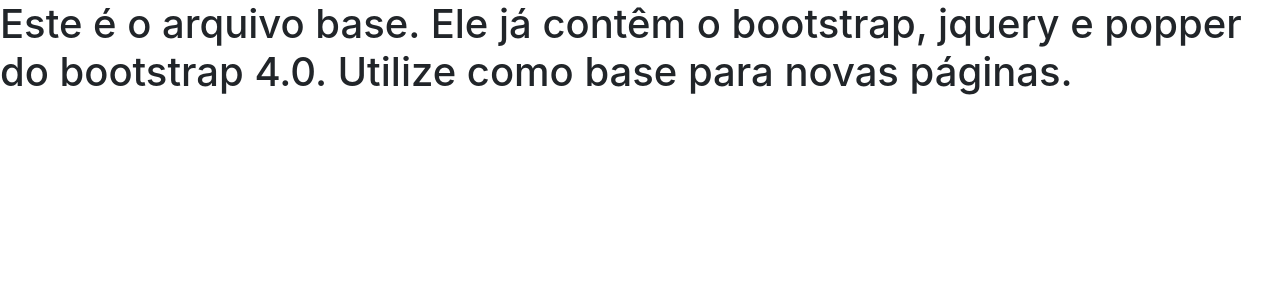
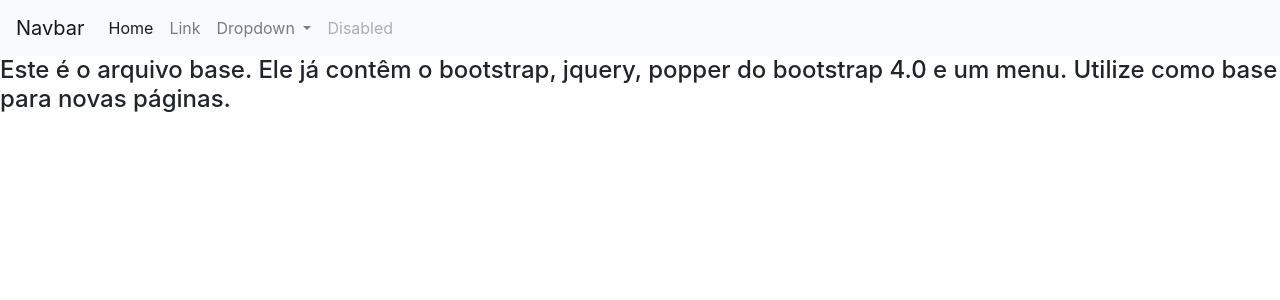
Before and after one commit to projetoudf/interdisciplinarII, a PHP site: page /base.php in a window 1280 px wide. Shown: the top 300 px of the page. Run offline with PHP 8.4, Linux system fonts and the light colour scheme.

Commit message:
adicionado menu

```diff
--- a/base.php
+++ b/base.php
@@ -11,9 +11,11 @@
     <title>Hello, world!</title>
   </head>
   <body>
+      <?php include "menu.php";
+      ?>
 
 
-    <h1>Este é o arquivo base. Ele já contêm o bootstrap, jquery e popper do bootstrap 4.0. Utilize como base para novas páginas.</h1>
+    <h4>Este é o arquivo base. Ele já contêm o bootstrap, jquery, popper do bootstrap 4.0 e um menu. Utilize como base para novas páginas.</h4>
 
     <!-- Optional JavaScript -->
     <!-- jQuery first, then Popper.js, then Bootstrap JS -->
--- /dev/null
+++ b/menu.php
@@ -0,0 +1,31 @@
+<nav class="navbar navbar-expand-lg navbar-light bg-light">
+  <a class="navbar-brand" href="#">Navbar</a>
+  <button class="navbar-toggler" type="button" data-toggle="collapse" data-target="#navbarSupportedContent" aria-controls="navbarSupportedContent" aria-expanded="false" aria-label="Toggle navigation">
+    <span class="navbar-toggler-icon"></span>
+  </button>
+
+  <div class="collapse navbar-collapse" id="navbarSupportedContent">
+    <ul class="navbar-nav mr-auto">
+      <li class="nav-item active">
+        <a class="nav-link" href="#">Home <span class="sr-only">(current)</span></a>
+      </li>
+      <li class="nav-item">
+        <a class="nav-link" href="#">Link</a>
+      </li>
+      <li class="nav-item dropdown">
+        <a class="nav-link dropdown-toggle" href="#" id="navbarDropdown" role="button" data-toggle="dropdown" aria-haspopup="true" aria-expanded="false">
+          Dropdown
+        </a>
+        <div class="dropdown-menu" aria-labelledby="navbarDropdown">
+          <a class="dropdown-item" href="#">Action</a>
+          <a class="dropdown-item" href="#">Another action</a>
+          <div class="dropdown-divider"></div>
+          <a class="dropdown-item" href="#">Something else here</a>
+        </div>
+      </li>
+      <li class="nav-item">
+        <a class="nav-link disabled" href="#" tabindex="-1" aria-disabled="true">Disabled</a>
+      </li>
+    </ul>
+  </div>
+</nav>
```
